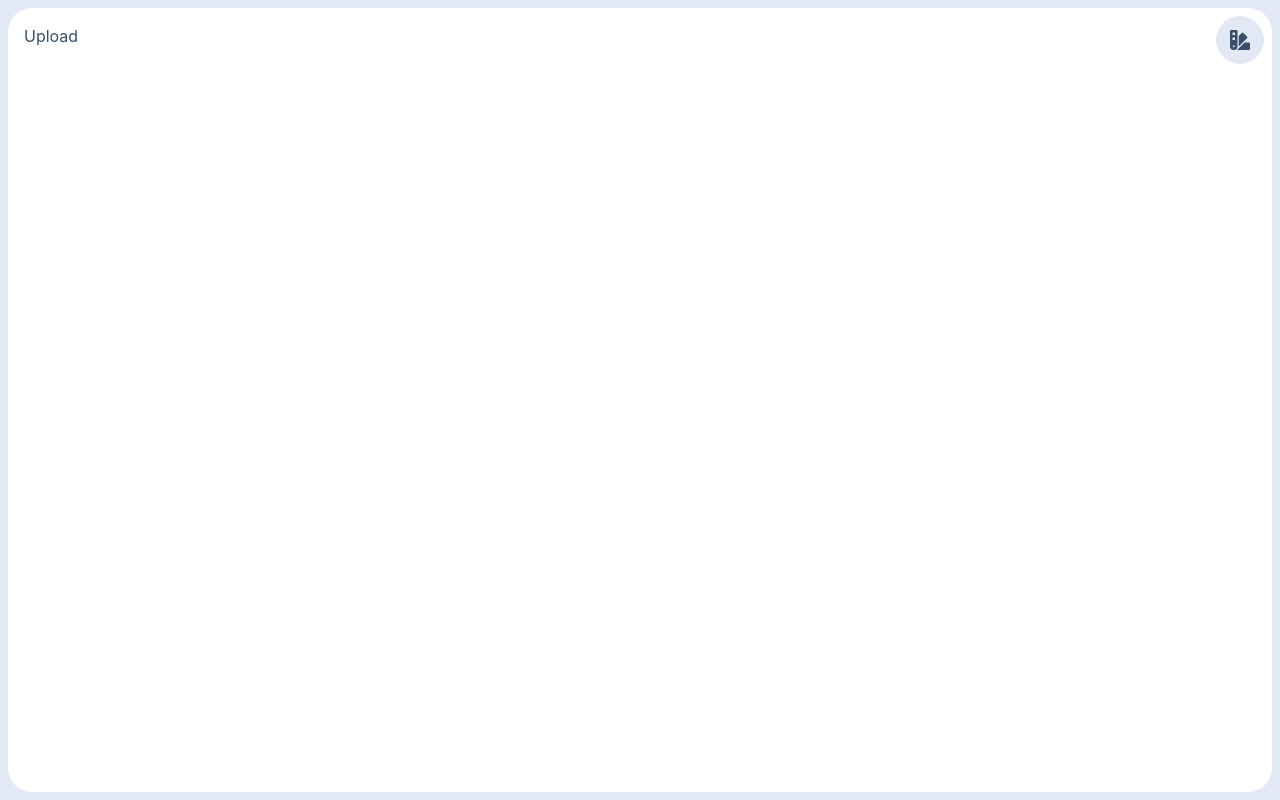
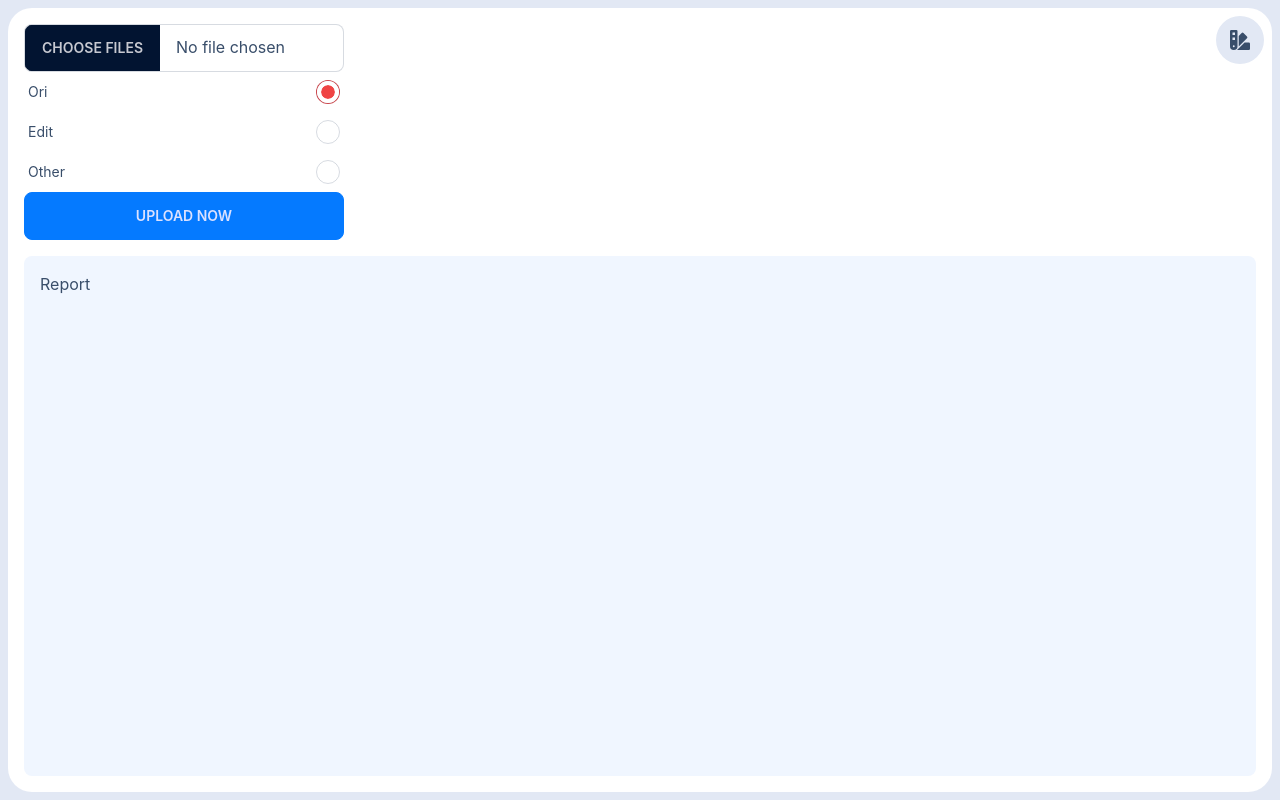
Before and after one commit to foneazmi/invitation, a React (Vite) app: page /upload in a window 1280 px wide. Built offline with nearby package versions, Linux system fonts and the light colour scheme.

Commit message:
add upload

```diff
--- a/package.json
+++ b/package.json
@@ -13,6 +13,7 @@
     "predeploy": "yarn build"
   },
   "dependencies": {
+    "axios": "^1.5.0",
     "daisyui": "^3.6.3",
     "firebase": "^10.3.0",
     "lottie-react": "^2.4.0",
--- a/src/ui/screen/photo/upload.jsx
+++ b/src/ui/screen/photo/upload.jsx
@@ -1,7 +1,114 @@
+import axios from "axios";
+import { useState } from "react";
+
 export const UploadPhotoScreen = () => {
+  const [files, setFiles] = useState([]);
+  const [type, setType] = useState("original");
+  const [status, setStatus] = useState([]);
+  console.log("status", status);
+  const onChange = (e) => {
+    setFiles(Object.values(e.target.files));
+  };
+  const onClick = async () => {
+    const stat = [];
+    const proceedQueue = async (data) => {
+      try {
+        const formData = new FormData();
+        formData.append("type", type);
+        formData.append("image", data, data.name);
+        await axios.post(
+          "https://pb.khan.my.id/api/collections/photo/records",
+          formData
+        );
+        stat.push({
+          message: `${data.name}`,
+          ok: true,
+        });
+      } catch (error) {
+        stat.push({
+          message: `${data.name}`,
+          ok: false,
+        });
+      }
+    };
+    const proceedChanges = async ({ files = [], current = 0 }) => {
+      if (files.length > current) {
+        console.log("proceedChanges");
+        await proceedQueue(files[current]);
+        await proceedChanges({ files, current: current + 1 });
+      }
+    };
+    await proceedChanges({ files });
+    setStatus(stat);
+  };
+
   return (
     <div className="overflow-y-auto scrollbar-hide p-4 h-full flex flex-col">
-      Upload
+      <div className="max-w-xs">
+        <input
+          type="file"
+          multiple
+          accept="image/*"
+          className="file-input file-input-bordered w-full "
+          onChange={onChange}
+        />
+        <div className="form-control">
+          <label
+            className="label cursor-pointer"
+            onClick={() => setType("original")}
+          >
+            <span className="label-text">Ori</span>
+            <input
+              type="radio"
+              name="radio-10"
+              className="radio checked:bg-red-500"
+              onChange={() => setType("original")}
+              checked={type === "original"}
+            />
+          </label>
+          <label
+            className="label cursor-pointer"
+            onClick={() => setType("edited")}
+          >
+            <span className="label-text">Edit</span>
+            <input
+              type="radio"
+              name="radio-10"
+              className="radio checked:bg-blue-500"
+              onChange={() => setType("edited")}
+              checked={type === "edited"}
+            />
+          </label>
+          <label
+            className="label cursor-pointer"
+            onClick={() => setType("other")}
+          >
+            <span className="label-text">Other</span>
+            <input
+              type="radio"
+              name="radio-10"
+              className="radio checked:bg-green-500"
+              onChange={() => setType("other")}
+              checked={type === "other"}
+            />
+          </label>
+        </div>
+        <button className="btn btn-primary w-full" onClick={onClick}>
+          Upload Now
+        </button>
+      </div>
+      <div className="bg-base-200 p-4 mt-4 rounded-lg overflow-auto h-full">
+        <h1>Report</h1>
+        {status.map((stat) => (
+          <h1
+            className={`text-primary-content p-2 mt-2 rounded-md ${
+              stat.ok ? "bg-primary" : "bg-error"
+            }`}
+          >
+            {stat.message}
+          </h1>
+        ))}
+      </div>
     </div>
   );
 };
```
